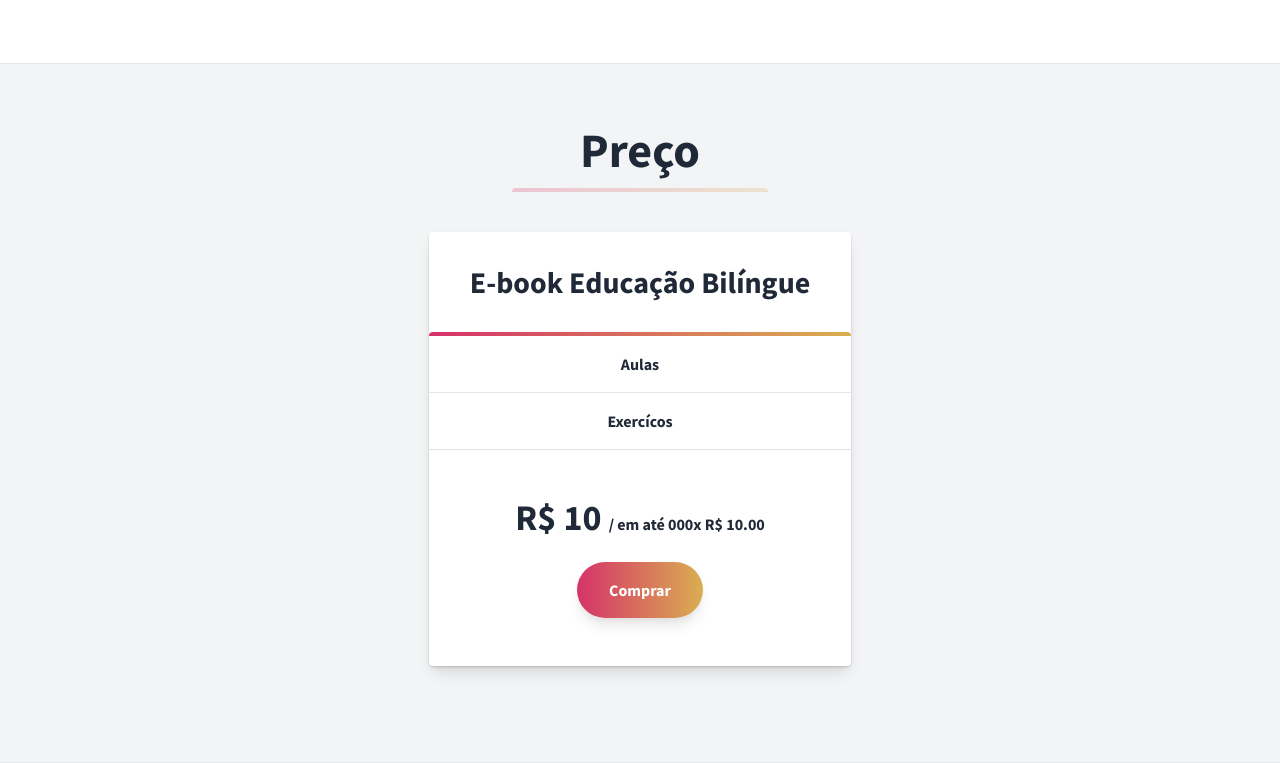
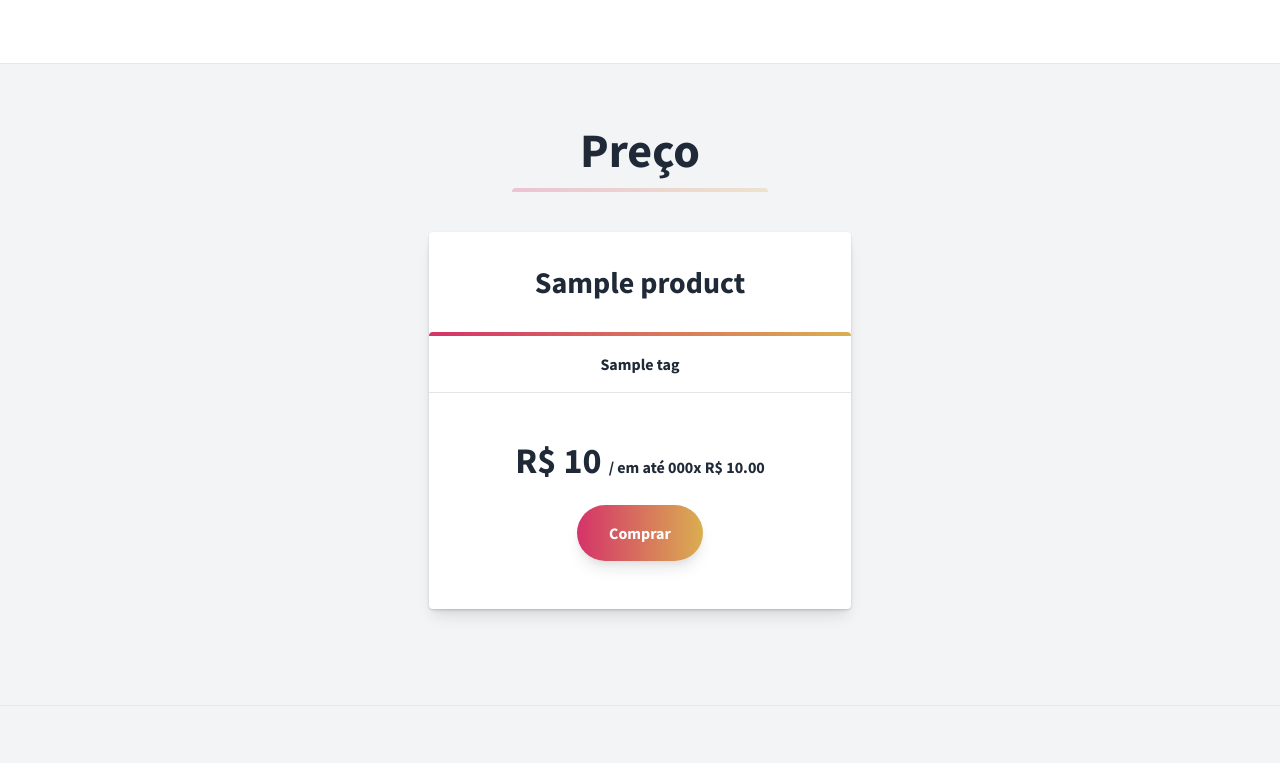
Before and after one commit to danilodcn/clube_saber, a Django app: template clube_saber/templates/index.html in a window 1280 px wide. Shown: the part 657-1420 px from the top of the page. Run offline with Django 4.2, Linux system fonts and the light colour scheme; the template is opened without the code that fills it: most values are stand-ins (such as "Sample title", 1, 10 or a date in 2020); grey boxes marked "Sample" are stand-in pictures; some libraries are stand-ins or nearby versions.

Commit message:
dividindo responsabilidades nos templates

```diff
--- /dev/null
+++ b/clube_saber/templates/cards/pricing.html
@@ -0,0 +1,37 @@
+{% load mathfilters %}
+{% load static %}
+{% load humanize %}
+
+<div class="flex flex-col w-5/6 lg:w-1/3 mx-auto lg:mx-0 rounded-lg bg-white mt-4 sm:-mt-6 shadow-lg z-10" class="prince-card">
+  <div class="flex-1 bg-white rounded-t rounded-b-none overflow-hidden shadow">
+    <div class="w-full p-8 text-3xl font-bold text-center">{{ product.name }}</div>
+    <div class="h-1 w-full gradient my-0 py-0 rounded-t"></div>
+
+    {% for tag in product.tags.all %}
+
+    <ul class="w-full text-center text-base font-bold">
+      <li class="border-b py-4">{{ tag.name }}</li>
+    </ul>
+
+    {% endfor %}
+
+  </div>
+  <div class="flex-none mt-auto bg-white rounded-b rounded-t-none overflow-hidden shadow p-6">
+    <div class="w-full pt-6 text-4xl font-bold text-center">
+
+      R$ {{ product.price|intcomma }}
+
+      {% with  price=product.price|div:product.number_of_installments|floatformat:2%}
+      <span class="text-base">/ em até {{product.number_of_installments}}x R$ {{ price|intcomma }}</span>
+      {% endwith %}
+
+    </div>
+    <div class="flex items-center justify-center">
+      <a
+        class="mx-auto lg:mx-0 hover:underline gradient text-white font-bold rounded-full my-6 py-4 px-8 shadow-lg focus:outline-none focus:shadow-outline transform transition hover:scale-105 duration-300 ease-in-out"
+        href="{{ action|default_if_none:'#' }}">
+        Comprar
+      </a>
+    </div>
+  </div>
+</div>
--- a/clube_saber/templates/index.html
+++ b/clube_saber/templates/index.html
@@ -1,6 +1,4 @@
-{% load mathfilters %}
 {% load static %}
-{% load humanize %}
 
 <!DOCTYPE html>
 <html lang="pt-br">
@@ -32,45 +30,10 @@
     </style>
   </head>
   <body class="leading-normal tracking-normal text-white gradient" style="font-family: 'Source Sans Pro', sans-serif;">
+
     <!--Nav-->
-    <nav id="header" class="fixed w-full z-30 top-0 text-white">
-      <div class="w-full container mx-auto flex flex-wrap items-center justify-between mt-0 py-2">
-        <div class="pl-4 flex items-center">
-          <a class="toggleColour text-white no-underline hover:no-underline font-bold text-2xl lg:text-4xl" href="#">
-            <img class="h-12 fill-current inline" src="{{ page.site.logo.url }}"/>
-            {{ page.site.name }}
-          </a>
-        </div>
-        <div class="block lg:hidden pr-4">
-          <button id="nav-toggle" class="flex items-center p-1 text-pink-800 hover:text-gray-900 focus:outline-none focus:shadow-outline transform transition hover:scale-105 duration-300 ease-in-out">
-            <svg class="fill-current h-6 w-6" viewBox="0 0 20 20" xmlns="http://www.w3.org/2000/svg">
-              <title>Menu</title>
-              <path d="M0 3h20v2H0V3zm0 6h20v2H0V9zm0 6h20v2H0v-2z" />
-            </svg>
-          </button>
-        </div>
-        <div class="w-full flex-grow lg:flex lg:items-center lg:w-auto hidden mt-2 lg:mt-0 bg-white lg:bg-transparent text-black p-4 lg:p-0 z-20" id="nav-content">
-          <ul class="list-reset lg:flex justify-end flex-1 items-center">
-            {%for social_link in page.site.social_medias.all%}
-              <li class="mr-3">
-                <a
-                  class="inline-block no-underline hover:text-gray-800 hover:text-underline py-2 px-4"
-                  href="{{ social_link.url }}"
-                  target="_blank"
-                >
-                  <i class="{{ social_link.icon }}"></i>
-                  <span class="px-1">
-                    {{ social_link.name }}
-                  </span>
-                </a>
-              </li>
-            {% endfor %}
-          </ul>
+    {% include 'navigation.html' %}
 
-        </div>
-      </div>
-      <hr class="border-b border-gray-100 opacity-25 my-0 py-0" />
-    </nav>
     <!--Hero-->
     <div class="pt-24">
       <div class="container px-3 mx-auto flex flex-wrap flex-col md:flex-row items-center">
@@ -147,35 +110,9 @@
           <div class="h-1 mx-auto gradient w-64 opacity-25 my-0 py-0 rounded-t"></div>
         </div>
         <div class="flex flex-col sm:flex-row justify-center pt-12 my-12 sm:my-4">
-          <div class="flex flex-col w-5/6 lg:w-1/3 mx-auto lg:mx-0 rounded-lg bg-white mt-4 sm:-mt-6 shadow-lg z-10">
-            <div class="flex-1 bg-white rounded-t rounded-b-none overflow-hidden shadow">
-              <div class="w-full p-8 text-3xl font-bold text-center">E-book Educação Bilíngue</div>
-              <div class="h-1 w-full gradient my-0 py-0 rounded-t"></div>
-              <ul class="w-full text-center text-base font-bold">
-                <li class="border-b py-4">Aulas</li>
-                <li class="border-b py-4">Exercícos</li>
-              </ul>
-            </div>
-            <div class="flex-none mt-auto bg-white rounded-b rounded-t-none overflow-hidden shadow p-6">
-              <div class="w-full pt-6 text-4xl font-bold text-center">
-                {% with product=page.product %}
 
-                R$ {{ product.price|intcomma }}
-                {% with  price=product.price|div:product.number_of_installments|floatformat:2%}
-                <span class="text-base">/ em até {{product.number_of_installments}}x R$ {{ price|intcomma }}</span>
-                {% endwith %}
+          {% include 'cards/pricing.html' with product=page.product action=page.action %}
 
-                {% endwith %}
-              </div>
-              <div class="flex items-center justify-center">
-                <a
-                  class="mx-auto lg:mx-0 hover:underline gradient text-white font-bold rounded-full my-6 py-4 px-8 shadow-lg focus:outline-none focus:shadow-outline transform transition hover:scale-105 duration-300 ease-in-out"
-                  href="{{ page.action|default_if_none:'#' }}">
-                  Comprar
-                </a>
-              </div>
-            </div>
-          </div>
         </div>
       </div>
     </section>
```
Also changed, not shown: clube_saber/templates/navigation.html (added, +53 -0 lines).
